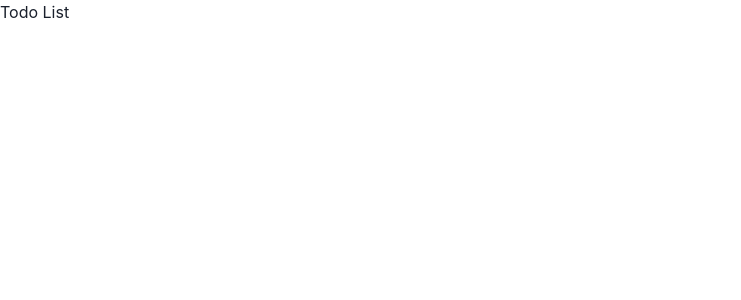
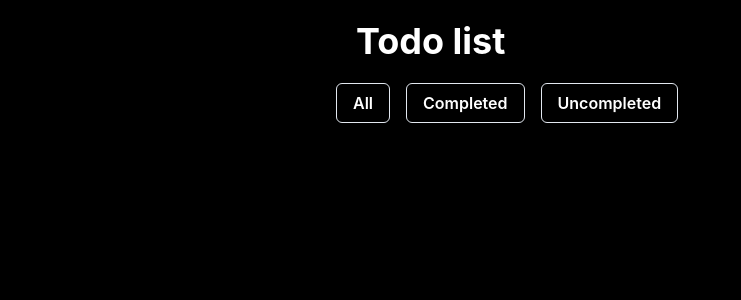
Before and after one commit to pablodamianberdun/todo-list, a React (Create React App) app: page / in a window 1280 px wide. Shown: the top 300 px of the page, without its empty margins (0-741 px from the left). Built offline with nearby package versions, Linux system fonts and the light colour scheme.

Commit message:
Added Header and theme.js

```diff
--- a/src/App.js
+++ b/src/App.js
@@ -1,7 +1,13 @@
 import React from "react";
+import Header from "./components/Header"
+import { Container } from "@chakra-ui/layout";
 
 function App() {
-    return <p>Todo List</p>;
+    return (
+		<Container maxW="container.sm">
+			<Header/>
+		</Container>
+	)
 }
 
 export default App;
--- /dev/null
+++ b/src/components/Header.jsx
@@ -0,0 +1,49 @@
+import React, { Fragment } from "react";
+import { Heading, Stack, Button, Flex } from "@chakra-ui/react";
+
+const Header = () => {
+    return (
+        <Fragment>
+            <Heading margin="5">Todo list</Heading>
+
+            <Stack spacing={4} direction="row" align="center"
+			justify="flex-start">
+                <Button
+                    _hover={{
+                        background: "grey",
+                    }}
+					_focus={{
+						bg: "grey"
+					}}
+                    variant="outline"
+                >
+                    All
+                </Button>
+                <Button
+                    _hover={{
+                        background: "grey",
+                    }}
+					_focus={{
+						bg: "grey"
+					}}
+                    variant="outline"
+                >
+                    Completed
+                </Button>
+                <Button
+                    _hover={{
+                        background: "grey",
+                    }}
+					_focus={{
+						bg: "grey"
+					}}
+                    variant="outline"
+                >
+                    Uncompleted
+                </Button>
+            </Stack>
+        </Fragment>
+    );
+};
+
+export default Header;
--- a/src/index.js
+++ b/src/index.js
@@ -2,9 +2,10 @@ import React from "react";
 import ReactDOM from "react-dom";
 import App from "./App";
 import { ChakraProvider } from "@chakra-ui/react"
+import theme from "./theme"
 
 ReactDOM.render(
-	<ChakraProvider>
+	<ChakraProvider theme={theme}>
         <App />
 	</ChakraProvider>,
     document.getElementById("root")
--- /dev/null
+++ b/src/theme.js
@@ -0,0 +1,17 @@
+import { extendTheme } from "@chakra-ui/react";
+
+export default extendTheme({
+	styles: {
+		global: {
+			body: {
+				bgColor: "black",
+				color: "white"
+			},
+		}
+	},
+    colors: {
+        yellow: "#F5F900",
+        grey: "#646464",
+		black: "#000000"
+    },
+});
```
